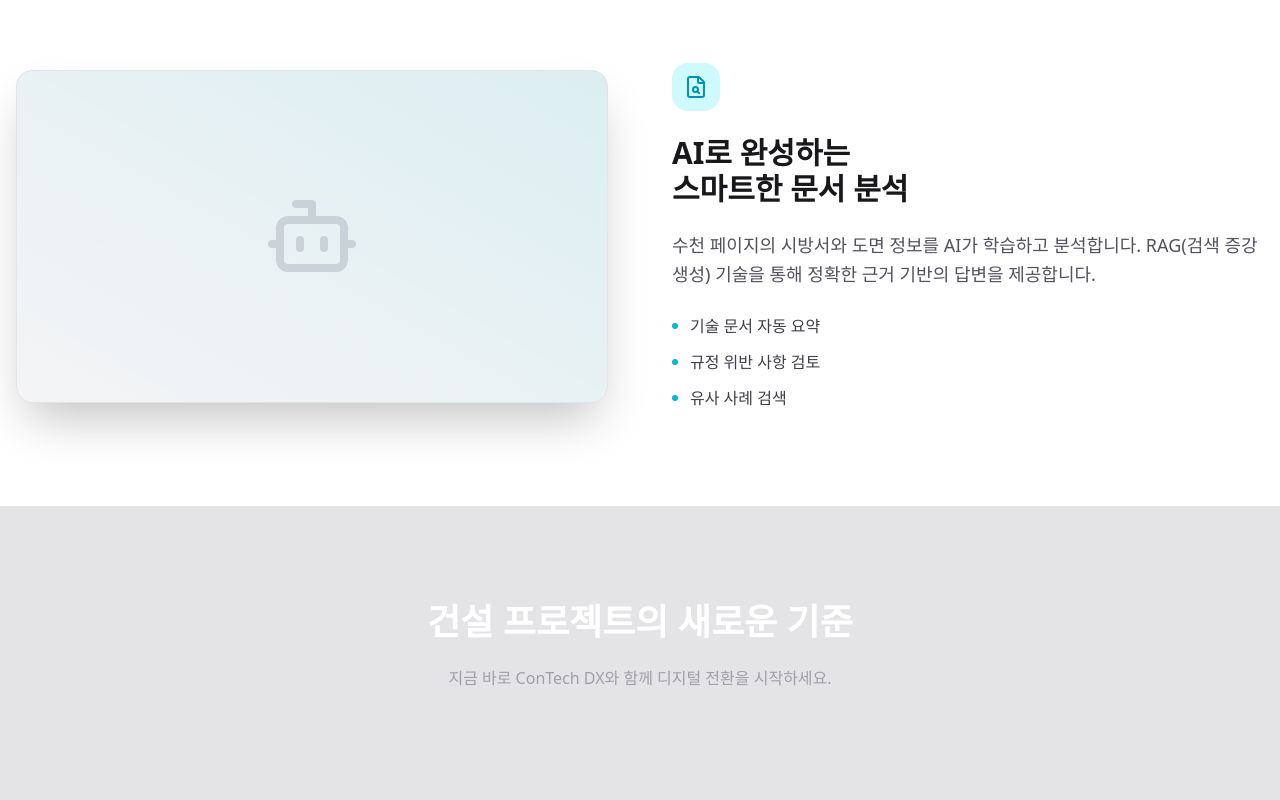
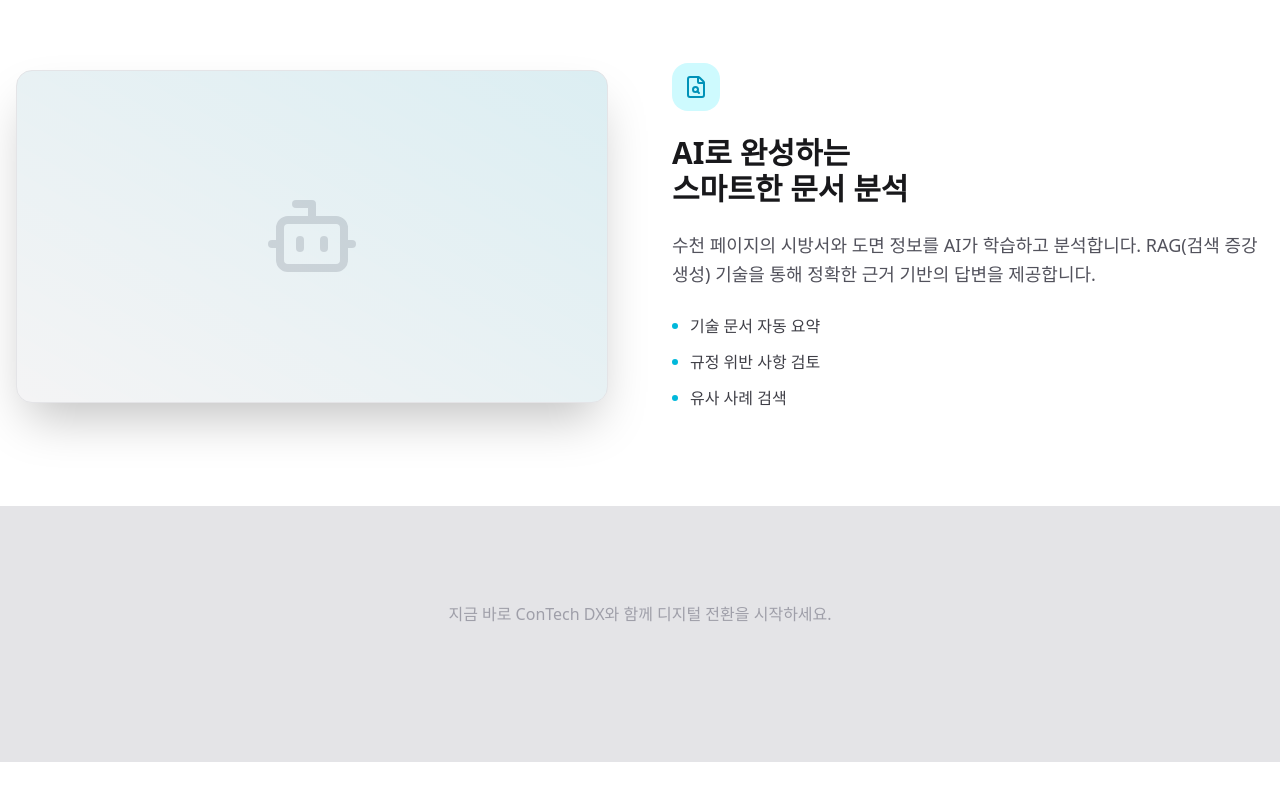
Before and after one commit to 1ncarnati0n/contech-dx, a Next.js app: page /home in a window 1280 px wide. Shown: the part 1640-2440 px from the top of the page. After the commit the page ends 2402 px from the top, so only its background shows below. Built offline with nearby package versions, Linux system fonts and the light colour scheme; no server answers.

Commit message:
update ux ui 기능 개선

```diff
--- a/src/app/home/page.tsx
+++ b/src/app/home/page.tsx
@@ -164,9 +164,6 @@ export default function HomePage() {
             {/* CTA Section */}
             <section className="py-24 bg-zinc-200 dark:bg-zinc-950 text-white relative overflow-hidden">
                 <div className="container mx-auto px-4 text-center relative z-10">
-                    <h2 className="text-3xl md:text-4xl font-bold mb-6">
-                        건설 프로젝트의 새로운 기준
-                    </h2>
                     <p className="text-zinc-400 mb-10 max-w-2xl mx-auto">
                         지금 바로 ConTech DX와 함께 디지털 전환을 시작하세요.
                     </p>
```
